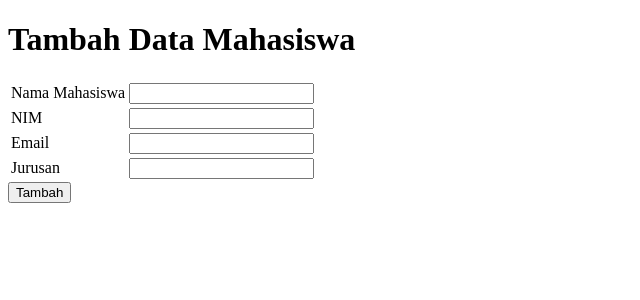
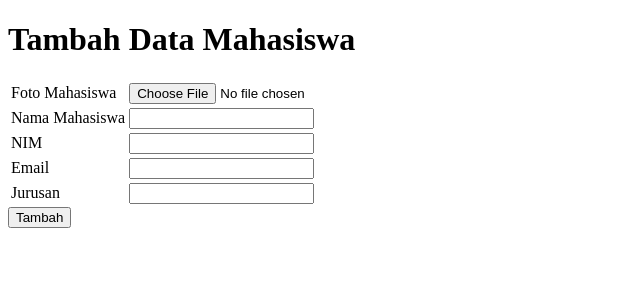
Before and after one commit to dwiktvnt/phpdasar, a PHP site: page /tambah.php in a window 1280 px wide. Shown: the top 300 px of the page, without its empty margins (0-640 px from the left). Run offline with PHP 8.4, Linux system fonts and the light colour scheme.

Commit message:
Tambah fitur upload gambar

```diff
--- a/function.php
+++ b/function.php
@@ -22,12 +22,61 @@ function tambah($data)
     $nim = htmlspecialchars($data["nim"]);
     $email = htmlspecialchars($data["email"]);
     $jurusan = htmlspecialchars($data["jurusan"]);
+    $foto = upload();
 
-    $query = "INSERT INTO mahasiswa VALUES ('', '$nama', '$nim', '$email', '$jurusan')";
+    if ($foto === false) {
+        return false;
+    }
+
+    $query = "INSERT INTO mahasiswa VALUES ('','$foto', '$nama', '$nim', '$email', '$jurusan')";
 
     mysqli_query($conn, $query);
 
     return mysqli_affected_rows($conn);
+}
+
+function upload()
+{
+    // Ambil file dari form
+    $namaFile = $_FILES['foto']['name'];
+    $ukuranFile = $_FILES['foto']['size'];
+    $error = $_FILES['foto']['error'];
+    $tempName = $_FILES['foto']['tmp_name'];
+
+    //Cek apakah user mengupload gambar
+    if ($error === 4) {
+        echo "<script>
+            alert('Pilih Gambar Terlebih Dahulu')
+            </script>";
+
+        return false;
+    }
+
+    // Cek apakah user mengupload gambar atau bukan dari ekstensi file yang dipuload
+    $ekstensiFileValid = ['jpg', 'jpeg', 'png']; // Menentukan ektensi file yang dapat diupload
+    $ekstensiFile = explode('.', $namaFile); // Untuk memecah string(nama file) menjadi aray
+    $ekstensiFile = strtolower(end($ekstensiFile)); // mengambil aray yang paling terkahir dan dirubah menjadi lower dari nama file
+
+    // Cek ekstensi file
+    if (in_array($ekstensiFile, $ekstensiFileValid) === false) {
+        echo "<script>
+            alert('File Yang Dipilih Harus Format jpg, jpeg, png')
+            </script>";
+        return false;
+    }
+
+    // Cek Ukuran File
+    if ($ukuranFile > 1000000) {
+        echo "<script>
+            alert('Ukuran File Terlalu Besar, Ukuran File Harus Dibawah 1MB')
+            </script>";
+        return false;
+    }
+
+    // File lolos dan siap diupload
+    move_uploaded_file($tempName, 'img/' . $namaFile);
+
+    return $namaFile;
 }
 
 function hapus($id)
@@ -46,8 +95,18 @@ function ubah($data)
     $nim = htmlspecialchars($data["nim"]);
     $email = htmlspecialchars($data["email"]);
     $jurusan = htmlspecialchars($data["jurusan"]);
+    $fotoLama = $data["fotoLama"];
 
-    $query = "UPDATE mahasiswa SET nama='$nama', nim='$nim', email='$email', jurusan='$jurusan' WHERE id=$id";
+    // Cek apakah user upload foto baru atau tidak
+    if ($_FILES['foto']['error'] === 4) {
+        $foto = $fotoLama;
+    } else {
+        $foto = upload();
+    }
+
+
+
+    $query = "UPDATE mahasiswa SET nama='$nama', nim='$nim', email='$email', jurusan='$jurusan', foto='$foto' WHERE id=$id";
 
     mysqli_query($conn, $query);
 
--- a/index.php
+++ b/index.php
@@ -35,6 +35,7 @@ if (isset($_POST["cari"])) {
     <table border="1" cellpadding="10" cellspacing="0">
         <tr>
             <th>No.</th>
+            <th>Foto Mahasiswa</th>
             <th>Nama Mahasiswa</th>
             <th>NIM</th>
             <th>Email</th>
@@ -46,6 +47,7 @@ if (isset($_POST["cari"])) {
         <?php foreach ($mahasiswa as $row) : ?>
             <tr>
                 <td><?= $i; ?></td>
+                <td><img src="img/<?= $row["foto"] ?>" alt=""></td>
                 <td><?= $row["nama"] ?></td>
                 <td><?= $row["nim"] ?></td>
                 <td><?= $row["email"] ?></td>
--- a/tambah.php
+++ b/tambah.php
@@ -33,8 +33,12 @@ if (isset($_POST["submit"])) {
 <body>
     <h1>Tambah Data Mahasiswa</h1>
 
-    <form action="" method="post">
+    <form action="" method="post" enctype="multipart/form-data">
         <table border="0">
+            <tr>
+                <td>Foto Mahasiswa</td>
+                <td><input type="file" name="foto"></td>
+            </tr>
             <tr>
                 <td>Nama Mahasiswa</td>
                 <td><input type="text" name="nama" required></td>
```
Also changed, not shown: ubah.php (+7 -2 lines), img/adada.png (added), img/dwi.jpg.png (added).
